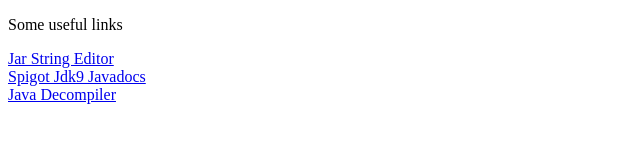
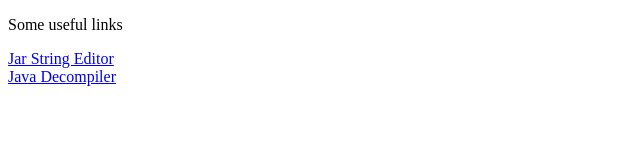
Before and after one commit to leonardosnt/leonardosnt.github.io, a plain HTML site: page index.html in a window 1280 px wide. Shown: the whole page, without its empty margins (0-640 px from the left). Drawn offline with Linux system fonts and the light colour scheme.

Commit message:
Update index.html

```diff
--- a/index.html
+++ b/index.html
@@ -8,8 +8,6 @@
     <p>Some useful links</p>
     <a href="https://leonardosnt.github.io/jar-string-editor">Jar String Editor</a>
     <br />
-    <a href="https://leonardosnt.github.io/spigot-javadoc-jdk9">Spigot Jdk9 Javadocs</a>
-    <br />
     <a href="https://jdec.herokuapp.com/">Java Decompiler</a>
   </body>
 </html>
```
